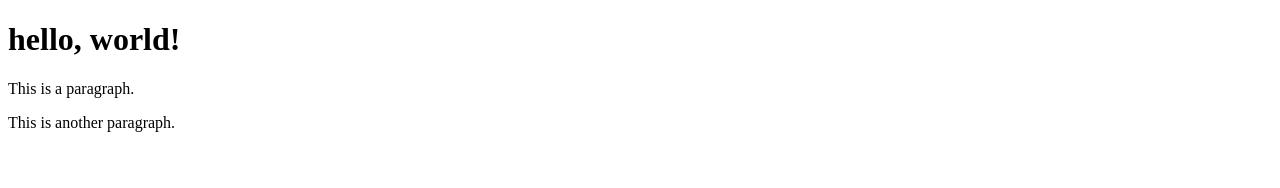
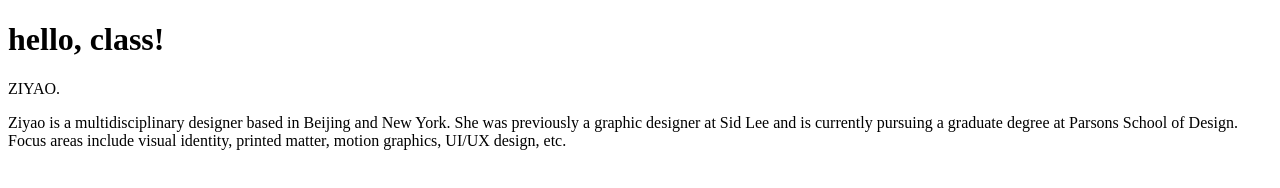
Before and after one commit to Ziyaoo/hello-world, a plain HTML site: page index.html in a window 1280 px wide. Drawn offline with Linux system fonts and the light colour scheme.

Commit message:
Update index.html

```diff
--- a/index.html
+++ b/index.html
@@ -4,8 +4,8 @@
 		<title>Hello, world!</title>
 	</head>
 	<body>
-		<h1>hello, world!</h1>
-		<p>This is a paragraph.</p>
-		<p>This is another paragraph.</p>
+		<h1>hello, class!</h1>
+		<p>ZIYAO.</p>
+		<p>Ziyao is a multidisciplinary designer based in Beijing and New York. She was previously a graphic designer at Sid Lee and is currently pursuing a graduate degree at Parsons School of Design. Focus areas include visual identity, printed matter, motion graphics, UI/UX design, etc.</p>
 	</body>
 </html>
```
